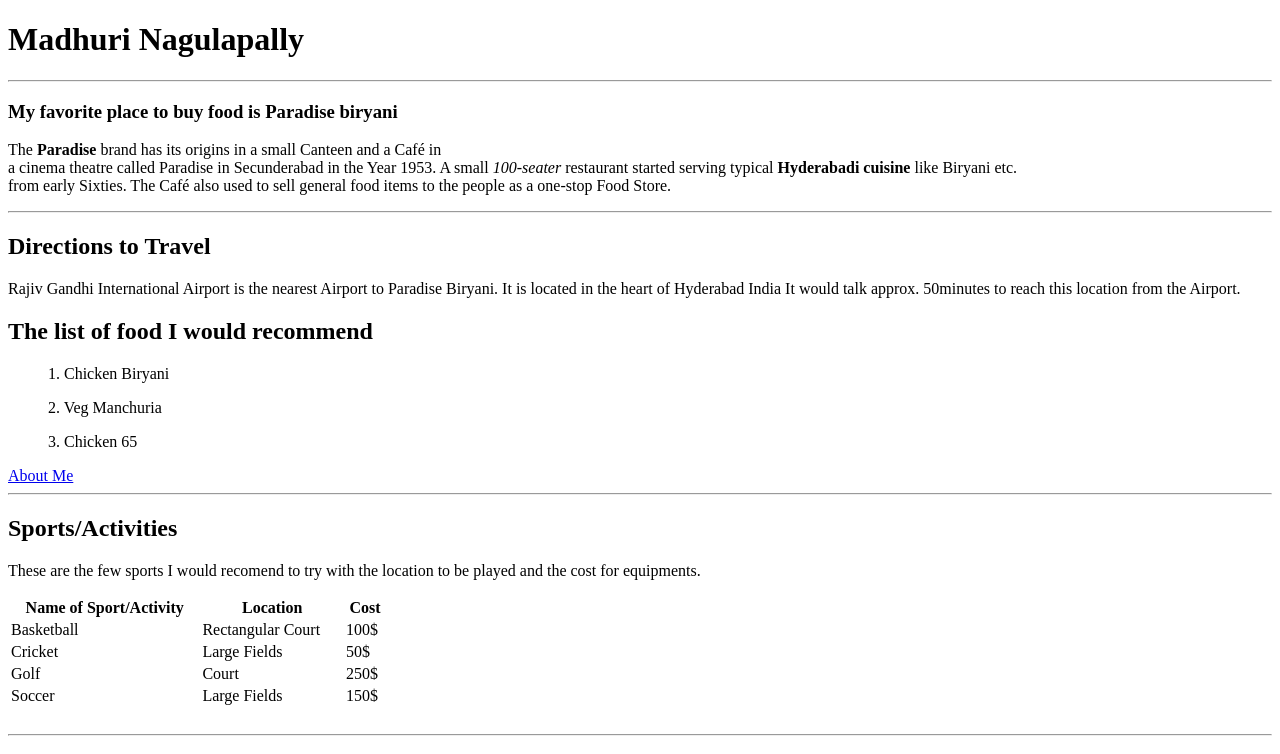
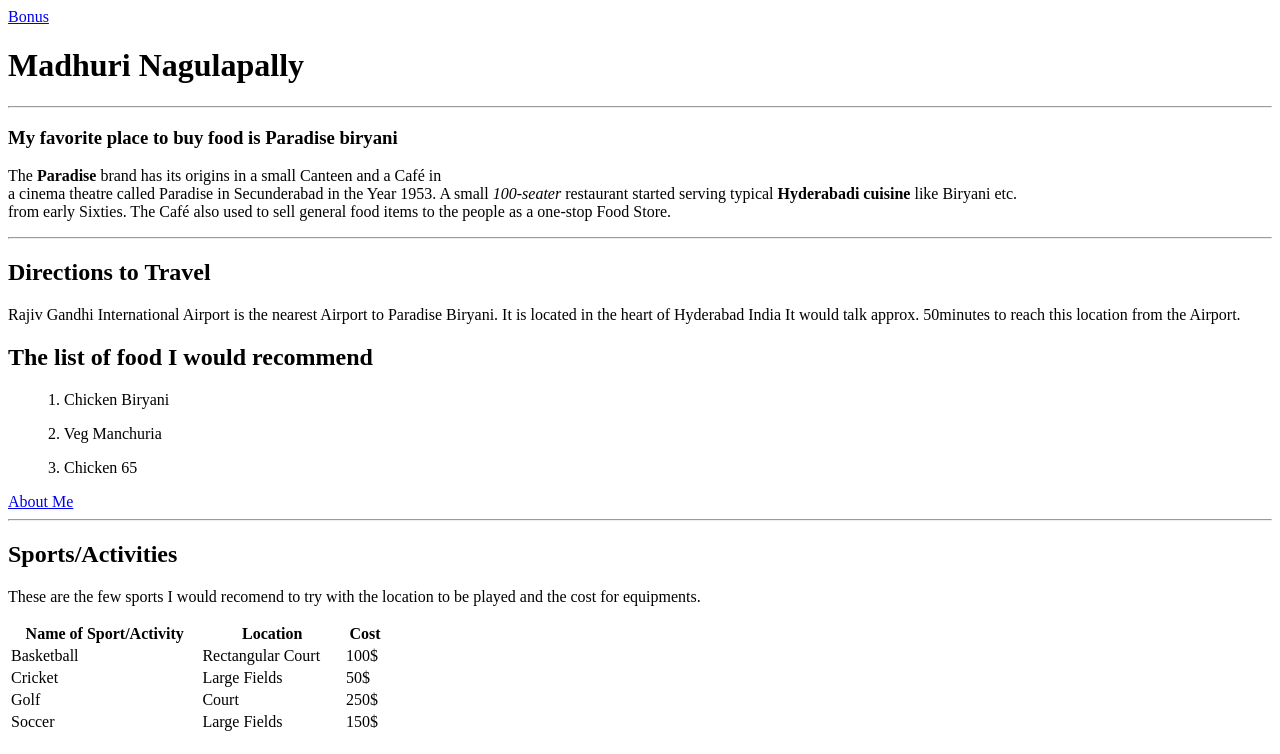
Before and after one commit to 44-563-Web-Apps-S22/webapps-s22-assignment-3-Madhuri221998, a plain HTML site: page index.html in a window 1280 px wide. Shown: the top 754 px of the page. Drawn offline with Linux system fonts and the light colour scheme.

Commit message:
made changes at the local repo

```diff
--- a/index.html
+++ b/index.html
@@ -3,7 +3,7 @@
 <head>
     <title> My First HTML Code </title>
 </head>
-<a href="bonus.html"></a>
+<a href="bonus.html">Bonus</a>
 <body>
     <h1> Madhuri Nagulapally </h1>
 </body>
```
